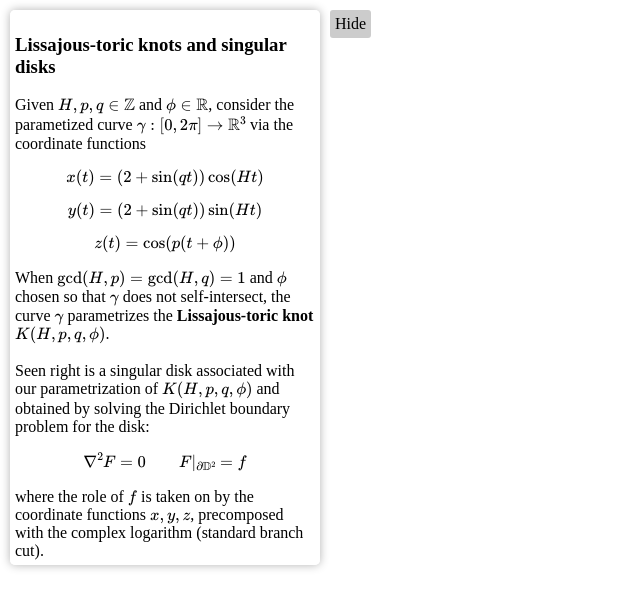
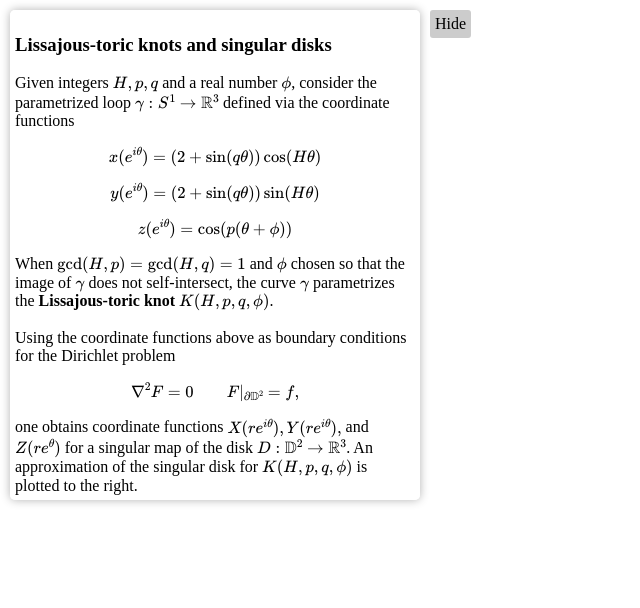
Before and after one commit to garydunkerley/garydunkerley.github.io, a Jekyll site: the page files/LTD.html, which Jekyll copies as it is, in a window 1280 px wide. Shown: the top 608 px of the page, without its empty margins (0-640 px from the left). Built offline with Jekyll 4.4.1, drawn with Linux system fonts in a browser that asks for light colours; a script that is not in the unit is left out; comment, search, counter and statistics services are not loaded.

Commit message:
add comments

```diff
--- a/files/LTD.html
+++ b/files/LTD.html
@@ -25,7 +25,7 @@
 		  position: absolute;
 		  top: 10px;
 		  left: 10px;
-		  width: 300px;
+		  width: 400px;
 		  background: rgba(255, 255, 255, 0.8);
 		  padding: 5px;
 		  border-radius: 5px;
@@ -35,7 +35,7 @@
 		#toggleButton {
 		  position: absolute;
 		  top: 10px;
-		  left: 330px;
+		  left: 430px;
 		  cursor: pointer;
 		  background: #ccc;
 		  padding: 5px;
@@ -54,13 +54,13 @@
   <body>
 		  <div id="infoBox">
 				  <h3> Lissajous-toric knots and singular disks </h3>
-				  Given \(H,p,q \in \mathbb{Z}\) and \(\phi \in \mathbb{R}\), consider the parametized curve \(\gamma : [0,2\pi] \rightarrow \mathbb{R}^3\) via the coordinate functions
+				  Given integers \(H,p,q\) and a real number \(\phi \), consider the parametrized loop \(\gamma : S^1 \rightarrow \mathbb{R}^3\) defined via the coordinate functions
 
-				  \[x(t) = (2+\sin(qt))\cos(Ht)\]  \[y(t) = (2+\sin(qt))\sin(Ht) \]  \[z(t) = \cos(p(t+\phi)) \]
+				  \[x(e^{i\theta}) = (2+\sin(q\theta))\cos(H \theta)\]  \[y(e^{i\theta}) = (2+\sin(q \theta))\sin(H \theta) \]  \[z(e^{i\theta}) = \cos(p (\theta+\phi)) \]
+				When \(\gcd(H,p)=\gcd(H,q)=1\) and \(\phi\) chosen so that the image of \(\gamma\) does not self-intersect, the curve \(\gamma\) parametrizes the <b>Lissajous-toric knot</b> \(K(H,p,q,\phi)\). <br> <br>
 
-				When \(\gcd(H,p)=\gcd(H,q)=1\) and \(\phi\) chosen so that \(\gamma\) does not self-intersect, the curve \(\gamma\) parametrizes
-				  the <b>Lissajous-toric knot</b> \(K(H,p,q,\phi)\). <br> <br>
-				  Seen right is a singular disk associated with our parametrization of \(K(H,p,q,\phi)\) and obtained by solving the Dirichlet boundary problem for the disk: \[ \nabla^2 F = 0 \qquad F|_{\partial \mathbb{D}^2} = f\] where the role of \(f\) is taken on by the coordinate functions \(x,y,z\), precomposed with the complex logarithm (standard branch cut).
+				Using the coordinate functions above as boundary conditions for the Dirichlet problem
+				\[ \nabla^2 F = 0 \qquad F|_{\partial \mathbb{D}^2} = f,\] one obtains coordinate functions \(X(re^{i\theta}),Y(re^{i\theta}),\) and \(Z(re^{\theta})\) for a singular map of the disk \(D : \mathbb{D}^2 \rightarrow \mathbb{R}^3 \). An approximation of the singular disk for \(K(H,p,q,\phi)\) is plotted to the right.
 		  </div>
 		  <script type="text/javascript" async
       src="https://cdn.jsdelivr.net/npm/mathjax@3/es5/tex-mml-chtml.js">
@@ -151,7 +154,7 @@
         const gui = new GUI();
         gui.add(params, "H", 1, 50, 1).onChange(updateModel);
         gui.add(params, "p", 1, 50, 1).onChange(updateModel);
-        gui.add(params, "q", 2, 50, 1).onChange(updateModel);
+        gui.add(params, "q", 1, 50, 1).onChange(updateModel);
 		gui.add(params, "phi", 0, 4, 0.1).onChange(updateModel);
         // gui.add(params, "radialSegments", 10, 100, 1).onChange(updateModel);
         gui.add(params, "angularSegments", 20, 1000, 1).onChange(updateModel);
@@ -207,6 +210,14 @@
           const r = i / radialSegments;
           for (let j = 0; j <= angularSegments; j++) {
             const theta = (j / angularSegments) * 2 * Math.PI;
+
+
+/*
+      This is the exact solution, but using it introduces weird plotting behavior in THREE.js
+		const ux = 2 * safePow(r,H) * Math.cos(H * theta) + 0.5 * safePow(r,q+H) * Math.sin((q+H)* theta) + 0.5 * safePow(r,q-H) * Math.sin((q-H)* theta)
+
+  	Since the exact solution produces plotting issues, we use an approximation for which the plot is reasonably accurate.
+*/
 				const term1_x = 2 * safePow(r, H) * Math.cos(H * theta);
 				const term2_x = 0.5 * safePow(r, q + H) * Math.sin((q + H) * theta);
 				const term3_x =
@@ -214,6 +225,7 @@
 				Math.sign(q - H) *
 				safePow(r, Math.abs(q - H)) *
 				Math.sin(Math.abs(q - H) * theta);
+
 				const ux = term1_x + term2_x + term3_x;
 
             const term1_y = 2 * safePow(r, H) * Math.sin(H * theta);
```
Also changed, not shown: other parts of files/LTD.html (+5 -1 lines). Lines whose indentation alone changed are shown as unchanged.
